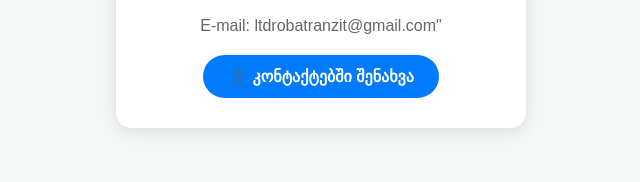
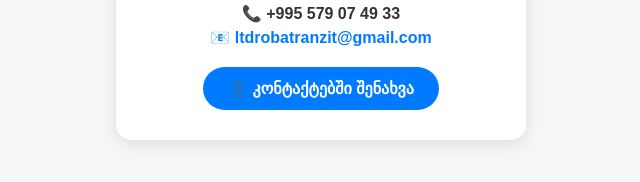
Before and after one commit to Bell-86/mycard, a plain HTML site: page index.html in a window 1280 px wide. Shown: the part 456-638 px from the top of the page, without its empty margins (319-959 px from the left). Drawn offline with Linux system fonts and the light colour scheme.

Commit message:
Update index.html

```diff
--- a/index.html
+++ b/index.html
@@ -54,7 +54,11 @@
 
         <h2>Beka Zhvania</h2>
         <p>LTD "ROBATRANZIT"</p>
-        <p>E-mail: ltdrobatranzit@gmail.com"</p>
+        <!-- აი აქ დაემატა ტელეფონის ნომერი ეკრანისთვის -->
+        <p style="color: #333; font-weight: bold; margin-bottom: 5px;">📞 +995 579 07 49 33</p>
+
+        <!-- თქვენი ელ-ფოსტა -->
+        <p style="color: #007bff; font-weight: bold; margin-bottom: 20px;">📧 ltdrobatranzit@gmail.com</p>
 
         <!-- ღილაკი კონტაქტის გადმოსაწერად -->
         <a href="contact.vcf" class="btn">👤 კონტაქტებში შენახვა</a>
```
